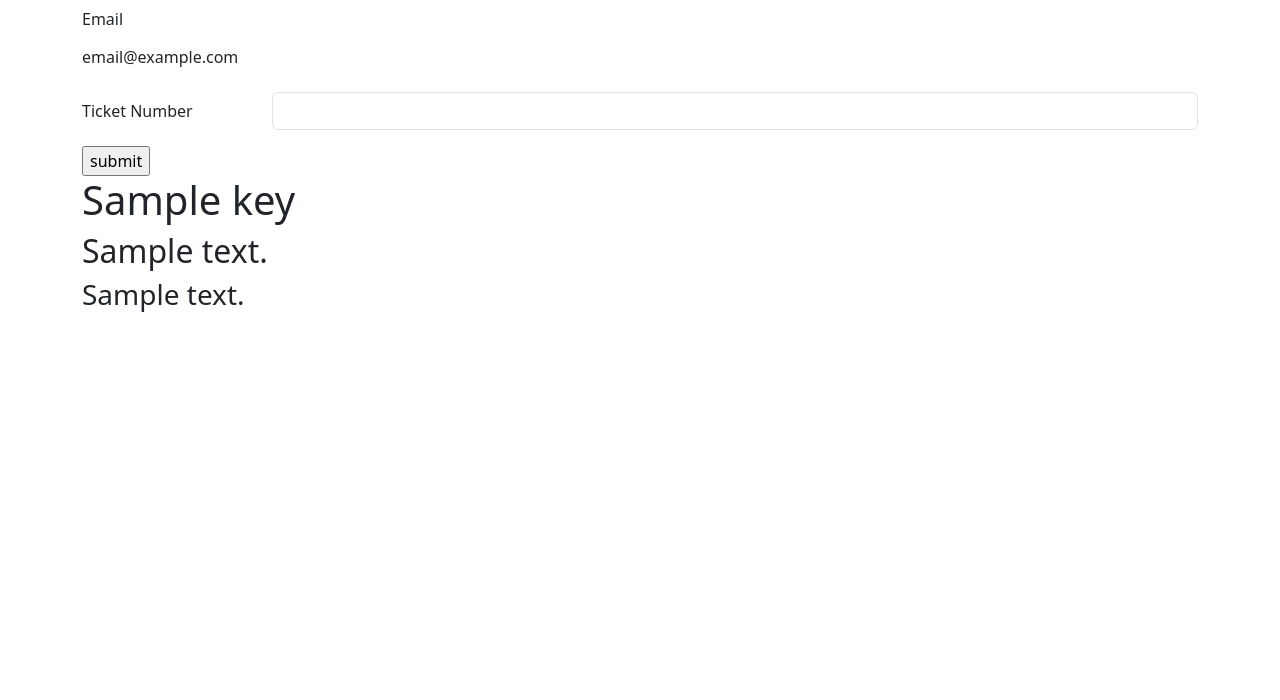
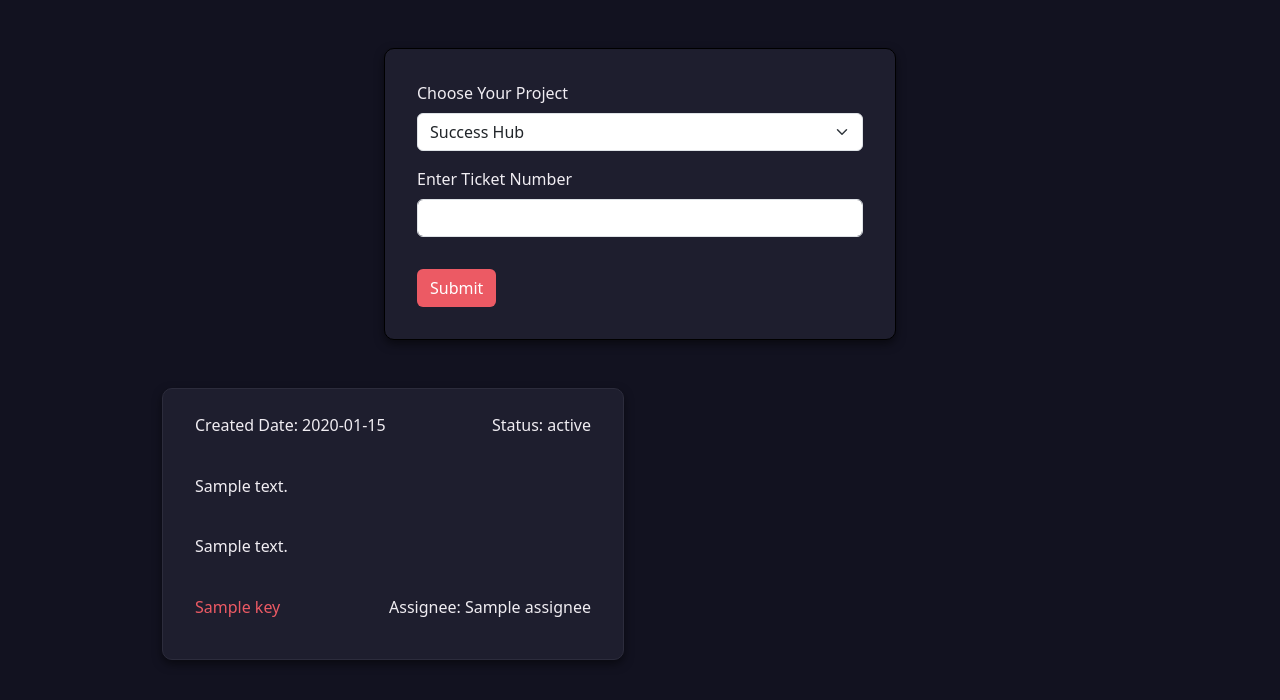
Before and after one commit to Ansh197/JiraTicketFinder, a Flask app: template templates/ticketForm.html in a window 1280 px wide. Shown: the top 700 px of the page. Run offline with Flask 3, Linux system fonts and the light colour scheme; the template is opened without the code that fills it: most values are stand-ins (such as "Sample title", 1, 10 or a date in 2020); parts of the project's set-up code (start-up, migrations or seed data) failed here and were passed over.

Commit message:
Added some css

```diff
--- a/app.py
+++ b/app.py
@@ -3,16 +3,13 @@ from services.predictor import find_similar_tickets
 
 app = Flask(__name__)
 
-@app.route('/')
+@app.route('/',methods = ['GET','POST'])
 def home():
-    name = 'Ansh'
-    return render_template('index.html',name = name)
-
-@app.route('/form',methods = ['GET','POST'])
-def ticketForm():
     result = None
     if request.method == 'POST':
         ticketNumber = request.form.get('ticketNumber')
+        ticketNumber = 'SH-'+ticketNumber
+        print(ticketNumber)
         res = find_similar_tickets(ticketNumber, top_k=5)
         if res[0] == False:
             return render_template('ticketNotFound.html')
@@ -22,4 +19,4 @@ def ticketForm():
     return render_template('ticketForm.html',result = result)
 
 if __name__ == '__main__':
-    app.run()
+    app.run(debug=True)
--- /dev/null
+++ b/static/ticketForm.css
@@ -0,0 +1,84 @@
+body{
+    background-color: #121220;
+    color: #F0EDF2;
+}
+
+
+.cardDetailsContainer{
+    display: flex;
+    justify-content: space-between;
+}
+
+.gridbox{
+    display: grid;
+    grid-template-columns: 1fr 1fr;
+    margin: 2rem 5rem;
+    column-gap: 2rem;
+    row-gap: 2rem;
+}
+
+.gridItems{
+    box-shadow: 0 4px 10px rgba(0, 0, 0, 0.5);
+    background-color: #1E1E2E; /* Slightly lighter than #121220 */
+    color: #F0EDF2;
+    border: 1.5px solid #2C2C3C;
+    border-radius: 10px;
+    display: flex;
+    flex-direction: column;
+    padding: 1.5rem 2rem;
+    justify-content: space-between;
+    height: 17rem;
+}
+
+
+.formContainer{
+    box-shadow: 0 4px 10px rgba(0, 0, 0, 0.5);
+    background-color: #1E1E2E; /* Slightly lighter than #121220 */
+    color: #F0EDF2;
+    border: 1px solid #2C2C3C;
+    border-radius: 10px;
+    width: 40vw;
+    padding: 2rem 2rem;
+    margin: 3rem auto;
+    border: 1px solid black;
+}
+
+.btnSubmit{
+    background-color: #EC5A64;
+    color:  white;
+    margin-top: 1rem;
+    margin-left: auto;
+    margin-right: auto;
+    font-weight: 400;
+    text-align: center;
+    vertical-align: middle;
+    user-select: none;
+    border: 1px solid transparent;
+    padding: 0.375rem 0.75rem;
+    font-size: 1rem;
+    line-height: 1.5;
+    border-radius: 0.375rem;
+}
+
+.error{
+    font-size: 2rem;
+    text-align: center;
+    margin: 4rem 6rem  0rem 6rem;
+}
+
+.retry{
+    font-size: 1.8rem;
+    text-align: center;
+    margin: 0.5rem 6rem;
+}
+
+.retry a {
+    text-decoration: none;
+    color: #EC5A64;
+}
+
+.hl{
+    color: #EC5A64;
+}
+
+/* Blue-Magenta (#121220), Light Gray (#F0EDF2), Pink-Red (#EC5A64) */
--- a/templates/ticketForm.html
+++ b/templates/ticketForm.html
@@ -5,33 +5,45 @@
     <meta name="viewport" content="width=device-width, initial-scale=1.0">
     <title>Document</title>
     <link href="https://cdn.jsdelivr.net/npm/bootstrap@5.3.6/dist/css/bootstrap.min.css" rel="stylesheet" integrity="sha384-4Q6Gf2aSP4eDXB8Miphtr37CMZZQ5oXLH2yaXMJ2w8e2ZtHTl7GptT4jmndRuHDT" crossorigin="anonymous">
+    <link rel="stylesheet" href="{{ url_for('static', filename='ticketForm.css') }}">
 </head>
 <body>
     <div class="container">
-    <div class="mb-3 row">
+    <div class="formContainer">
         <form method="POST">
-        <label for="staticEmail" class="col-sm-2 col-form-label">Email</label>
-        <div class="col-sm-10">
-          <input type="text" readonly class="form-control-plaintext" id="staticEmail" value="email@example.com">
-        </div>
-      </div>
-      <div class="mb-3 row">
-        <label for="inputPassword" class="col-sm-2 col-form-label">Ticket Number</label>
-        <div class="col-sm-10">
-          <input type="text" class="form-control" id="inputPassword" name="ticketNumber">
-        </div>
-      </div>
-      <input type="submit" value="submit">
-    </form>
+            <div class="mb-3">
+              <label for="disabledSelect" class="form-label">Choose Your Project</label>
+              <select id="disabledSelect" class="form-select">
+                <option>Success Hub</option>
+                <option>Kimbal Requierement Tracking</option>
+              </select>
+            </div>
+            <div class="mb-3">
+              <label for="disabledTextInput" class="form-label">Enter Ticket Number</label>
+              <input type="text" id="disabledTextInput" class="form-control" name="ticketNumber" required>
+            </div>
+            <div class='btnDiv'>
+            <button type="submit" value="submit" class="btnSubmit">Submit</button>
+            </div>
+        </form>
     </div>
+    <div  class='gridbox'>
     {% if result %}
     {% for i in result %}
-    <div class="container">
-      <h1>{{i['Key']}}</h1>
-      <h2>{{i['Summary']}}</h2>
-      <h3>{{i['Description']}}</h3>
+    <div class="container gridItems">
+      <div class="cardDetailsContainer">
+        <p>Created Date: {{i['Created Date']}}</p>
+        <p>Status: {{i['Status']}}</p>
+      </div>
+      <p>{{i['Summary']}}</p>
+      <p>{{i['Description']}}</p>
+      <div class="cardDetailsContainer">
+        <p class="hl">{{i['Key']}}</p>
+        <p>Assignee: {{i['Assignee']}}</p>
+      </div>
     </div>
     {% endfor %}
     {% endif %}
+    </div>
 </body>
 </html>
--- a/templates/ticketNotFound.html
+++ b/templates/ticketNotFound.html
@@ -4,8 +4,10 @@
     <meta charset="UTF-8">
     <meta name="viewport" content="width=device-width, initial-scale=1.0">
     <title>Error</title>
+    <link rel="stylesheet" href="{{ url_for('static', filename='ticketForm.css') }}">
 </head>
 <body>
-    <h1>Error!! Ticket Not Found</h1>
+    <p class="error">The ticket number you entered is either incorrect or the ticket might be an Alert !!</p>
+    <p class="retry">Please click <a href="{{url_for('home')}}">here</a> to try again.</p>
 </body>
 </html>
```
Also changed, not shown: fetchTicketData.py (+9 -5 lines), jira_tickets_all2.csv (added, +17 -0 lines), services/predictor.py (+14 -0 lines), templates/index.html (deleted, +0 -11 lines).
